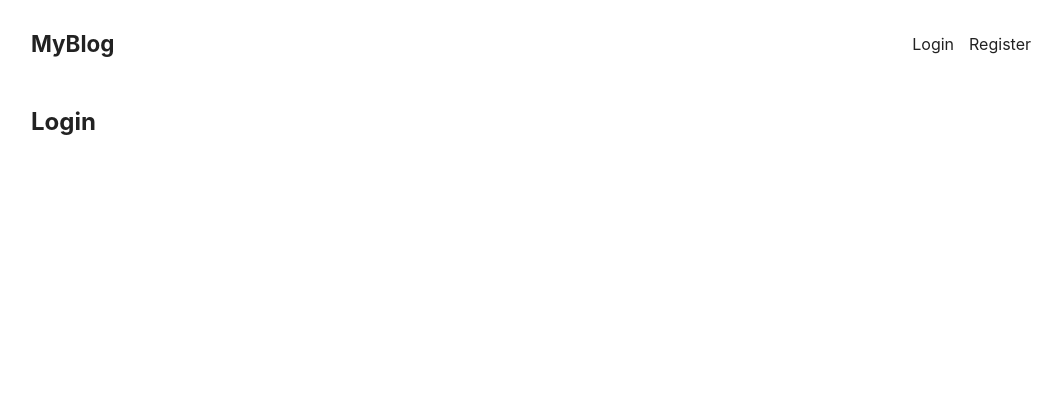
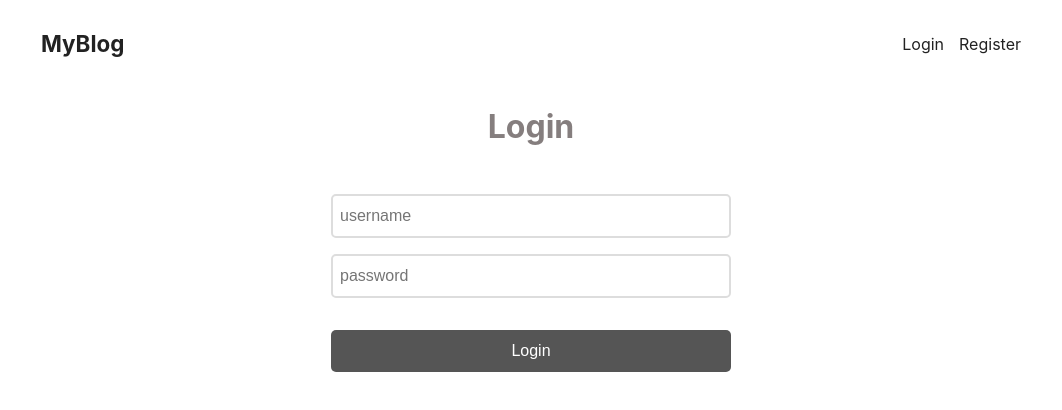
Before and after one commit to suraj9318/Blog-React, a React (Create React App) app: page /login in a window 1280 px wide. Shown: the top 410 px of the page, without its empty margins (109-1171 px from the left). Built offline with nearby package versions, Linux system fonts and the light colour scheme.

Commit message:
Register and Login UI done

```diff
--- a/src/App.css
+++ b/src/App.css
@@ -1,3 +1,6 @@
+*{
+  box-sizing: border-box;
+}
 body{
   color: #222;
 }
@@ -58,3 +61,37 @@
   line-height: 1.5rem;
 
 }
+
+.register,.login{
+  max-width: 400px;
+  margin: 0 auto;
+}
+
+input{
+  display: block;
+  width: 100%;
+  margin-block: 1rem;
+  padding: 11px 7px;
+  border: 2px solid #ddd;
+  border-radius: 5px;
+  background-color: #fff;
+  font-size: 16px;
+}
+
+button{
+  width: 100%;
+  margin-block: 2rem;
+  display: block;
+  background-color: #555;
+  border: 0;
+  color: #fff;
+  border-radius: 5px;
+  cursor: pointer;
+  padding: 12px 0;
+  font-size: 16px;
+}
+form h1{
+  text-align: center;
+    color: #857e7e;
+    margin-block: 3rem;
+}
--- a/src/pages/Login.jsx
+++ b/src/pages/Login.jsx
@@ -2,9 +2,14 @@
 
 const Login = () => {
   return (
-    <div>
-      <h2>Login</h2>
-    </div>
+
+      <form className='login'>
+          <h1>Login</h1>
+        <input type="text" placeholder='username'/>
+        <input type="password" placeholder='password'/>
+        <button>Login</button>
+      </form>
+
   )
 }
 
--- a/src/pages/Register.jsx
+++ b/src/pages/Register.jsx
@@ -1,11 +1,14 @@
 import React from 'react'
 
 const Register = () => {
-  return (
-    <div>
-      <h2>Register</h2>
-    </div>
-  )
+    return (
+        <form className='register'>
+            <h1>Register</h1>
+            <input type="text" placeholder='username' />
+            <input type="password" placeholder='password' />
+            <button>Registers</button>
+        </form>
+    )
 }
 
 export default Register
```
